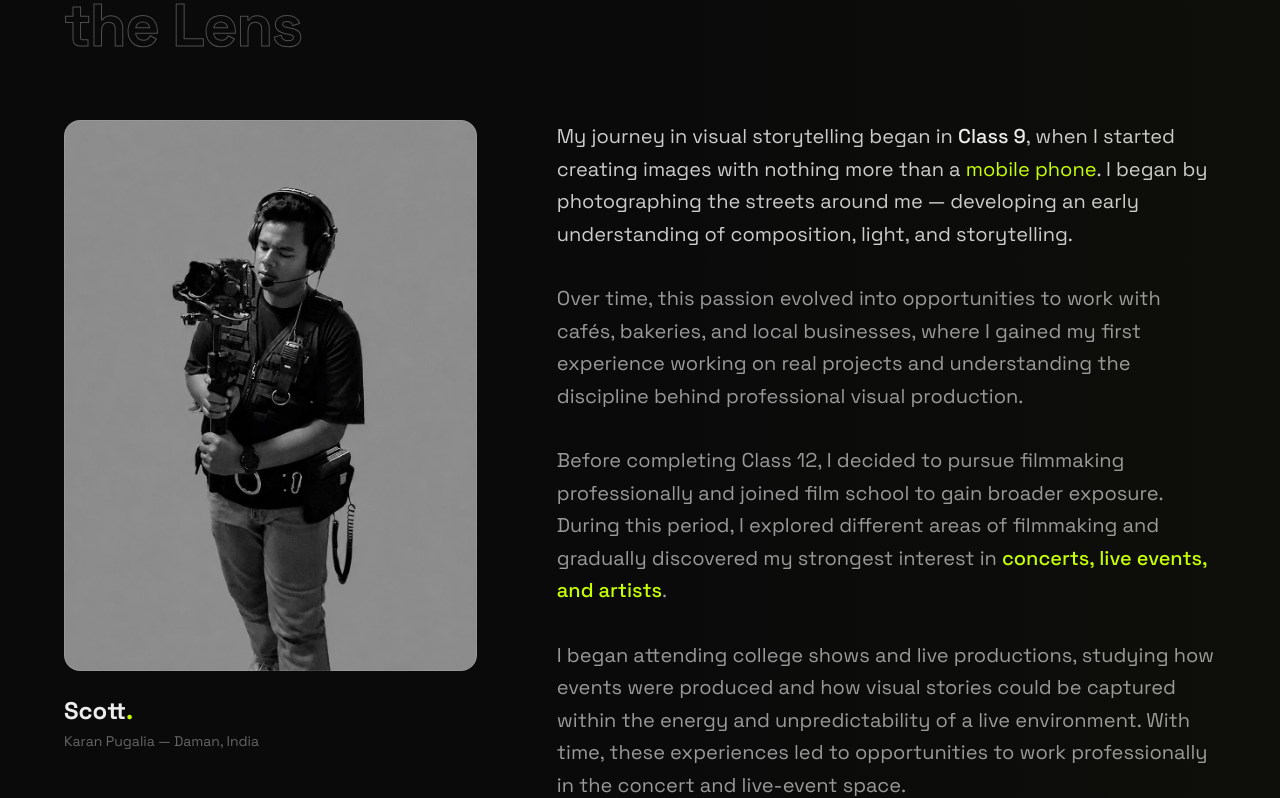
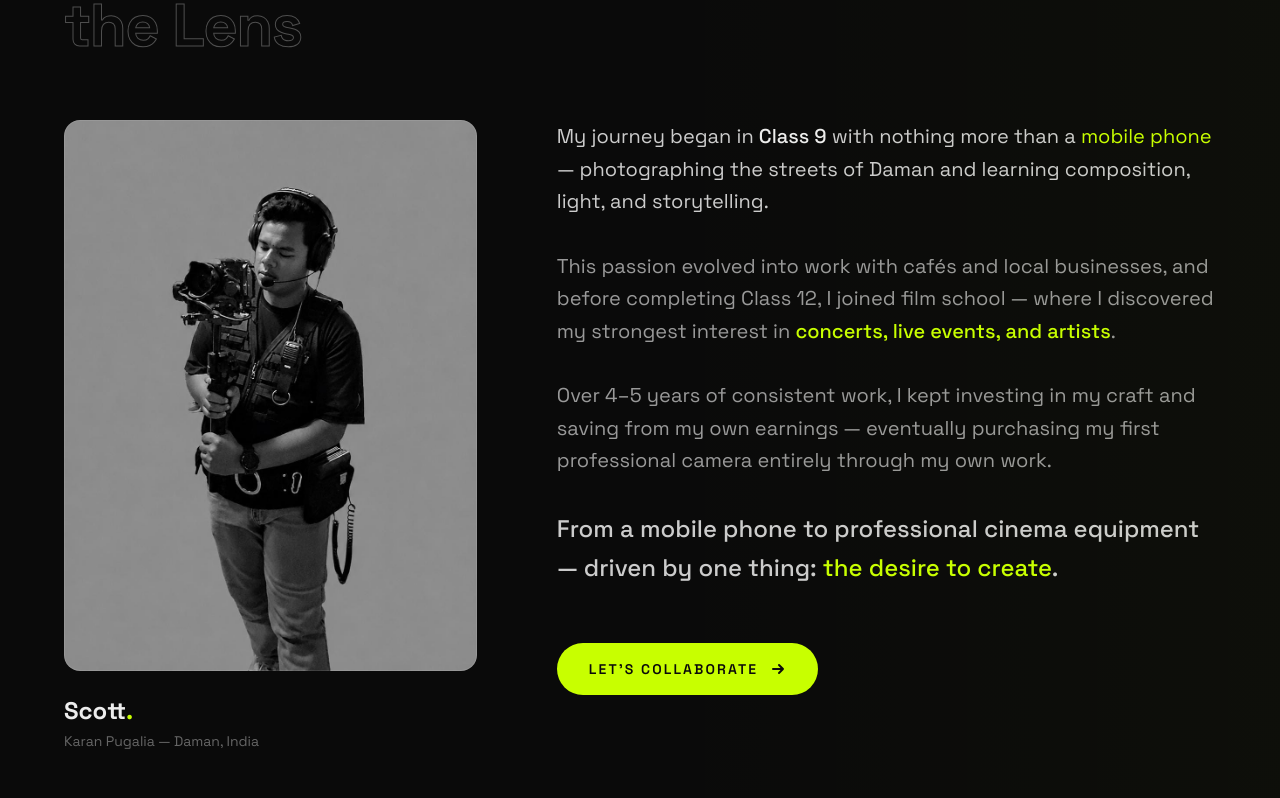
Before and after one commit to karanpugalia2-ui/Scott_website, a Next.js app: page / in a window 1280 px wide. Shown: the part 2791-3589 px from the top of the page. Built offline with nearby package versions, Linux system fonts and the light colour scheme.

Commit message:
Shorten About section text

```diff
--- a/src/components/About.tsx
+++ b/src/components/About.tsx
@@ -107,12 +107,12 @@ export default function About() {
                 transition={{ delay: 0.4 }}
                 className="text-[#ccc]"
               >
-                My journey in visual storytelling began in{" "}
-                <span className="text-[#ededed] font-medium">Class 9</span>,
-                when I started creating images with nothing more than a{" "}
-                <span className="text-[#c8ff00]">mobile phone</span>. I began
-                by photographing the streets around me — developing an early
-                understanding of composition, light, and storytelling.
+                My journey began in{" "}
+                <span className="text-[#ededed] font-medium">Class 9</span>{" "}
+                with nothing more than a{" "}
+                <span className="text-[#c8ff00]">mobile phone</span> —
+                photographing the streets of Daman and learning composition,
+                light, and storytelling.
               </motion.p>
 
               <motion.p
@@ -121,22 +121,9 @@ export default function About() {
                 transition={{ delay: 0.5 }}
                 className="text-[#999]"
               >
-                Over time, this passion evolved into opportunities to work with
-                cafés, bakeries, and local businesses, where I gained my first
-                experience working on real projects and understanding the
-                discipline behind professional visual production.
-              </motion.p>
-
-              <motion.p
-                initial={{ opacity: 0, y: 20 }}
-                animate={isInView ? { opacity: 1, y: 0 } : {}}
-                transition={{ delay: 0.6 }}
-                className="text-[#999]"
-              >
-                Before completing Class 12, I decided to pursue filmmaking
-                professionally and joined film school to gain broader exposure.
-                During this period, I explored different areas of filmmaking and
-                gradually discovered my strongest interest in{" "}
+                This passion evolved into work with cafés and local businesses,
+                and before completing Class 12, I joined film school — where I
+                discovered my strongest interest in{" "}
                 <em className="text-[#c8ff00] not-italic font-medium">
                   concerts, live events, and artists
                 </em>
@@ -146,37 +133,22 @@ export default function About() {
               <motion.p
                 initial={{ opacity: 0, y: 20 }}
                 animate={isInView ? { opacity: 1, y: 0 } : {}}
-                transition={{ delay: 0.7 }}
+                transition={{ delay: 0.6 }}
                 className="text-[#999]"
               >
-                I began attending college shows and live productions, studying
-                how events were produced and how visual stories could be
-                captured within the energy and unpredictability of a live
-                environment. With time, these experiences led to opportunities
-                to work professionally in the concert and live-event space.
+                Over 4–5 years of consistent work, I kept investing in my craft
+                and saving from my own earnings — eventually purchasing my first
+                professional camera entirely through my own work.
               </motion.p>
 
               <motion.p
                 initial={{ opacity: 0, y: 20 }}
                 animate={isInView ? { opacity: 1, y: 0 } : {}}
-                transition={{ delay: 0.8 }}
-                className="text-[#999]"
-              >
-                Over the course of 4–5 years of consistent work, I continued
-                investing in my craft, building experience, and saving from my
-                own earnings. Eventually, I purchased my first professional
-                camera entirely through my own work — a milestone that marked an
-                important step in my journey.
-              </motion.p>
-
-              <motion.p
-                initial={{ opacity: 0, y: 20 }}
-                animate={isInView ? { opacity: 1, y: 0 } : {}}
-                transition={{ delay: 0.9 }}
+                transition={{ delay: 0.7 }}
                 className="text-[#ccc] text-xl md:text-2xl font-medium leading-relaxed"
               >
-                From a mobile phone to professional cinema equipment — the
-                journey has always been driven by one thing —{" "}
+                From a mobile phone to professional cinema equipment — driven by
+                one thing:{" "}
                 <em className="text-[#c8ff00] not-italic">
                   the desire to create
                 </em>
```
